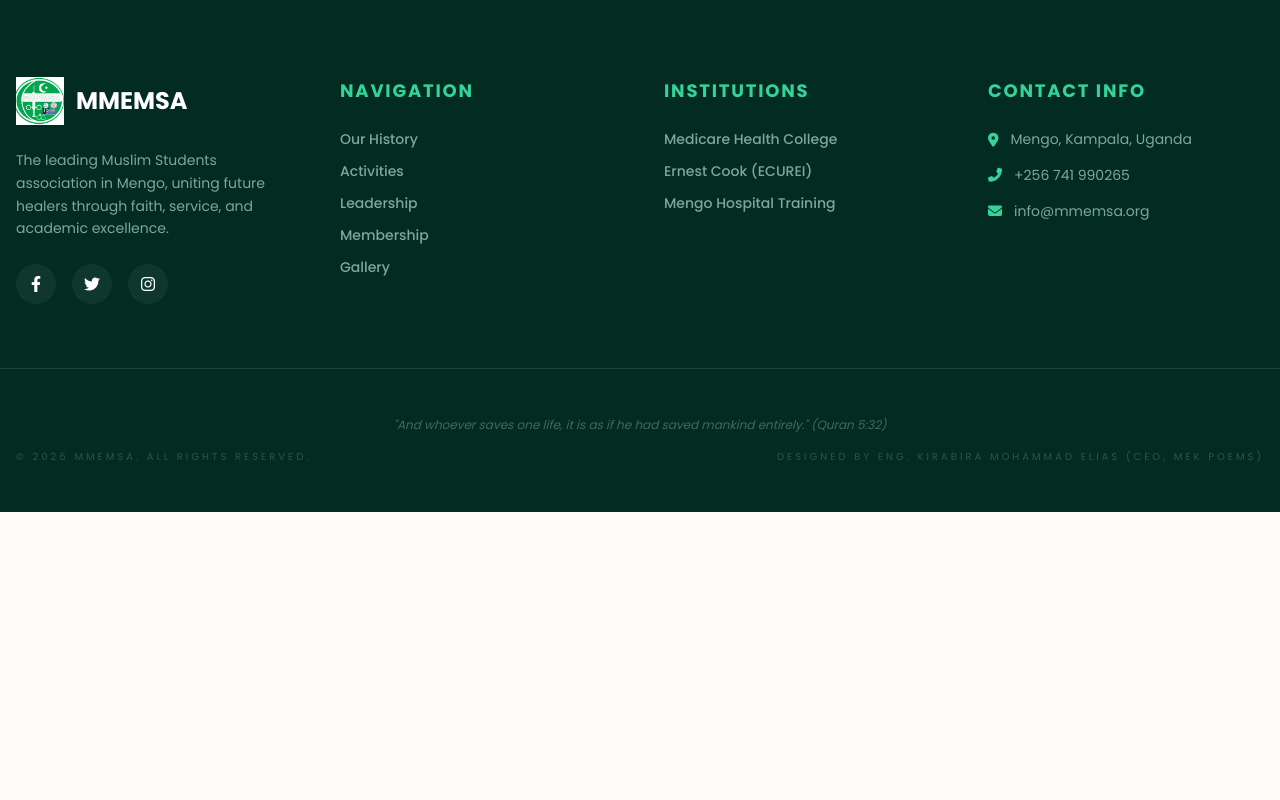
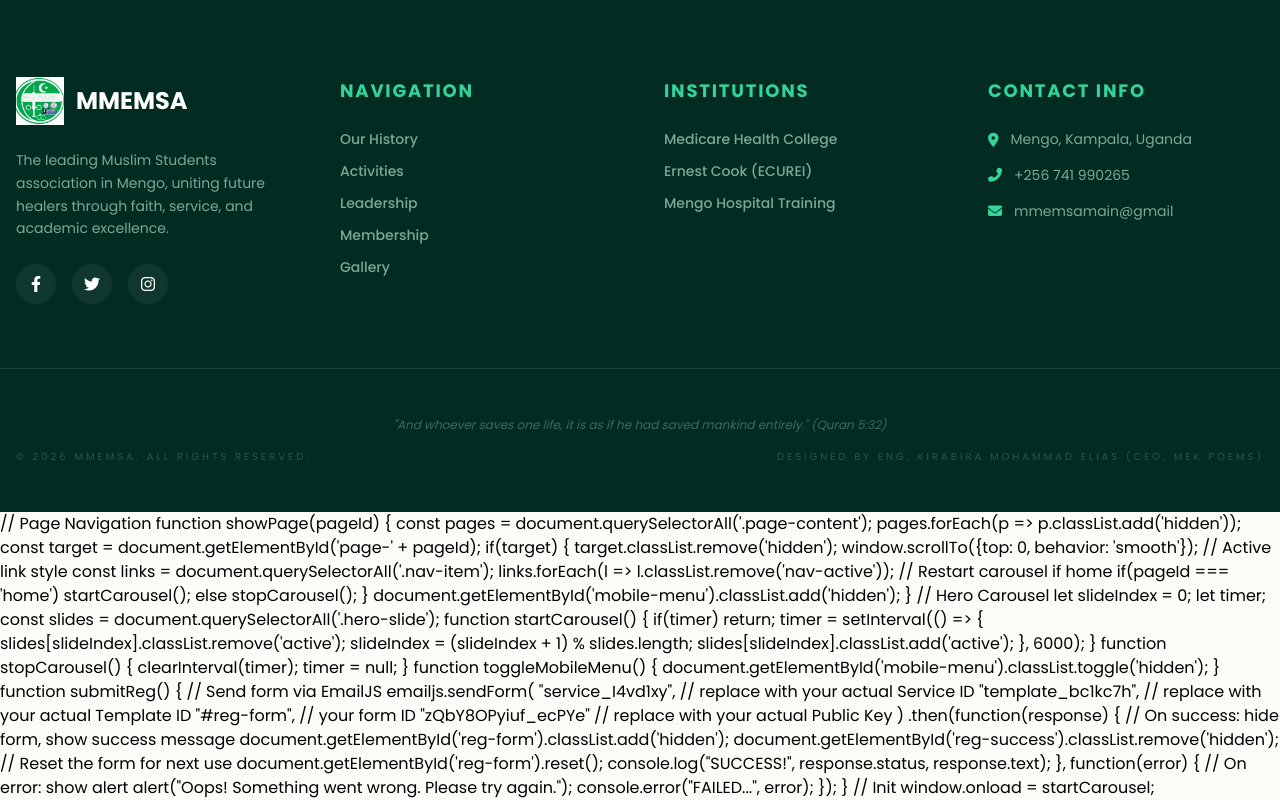
Before and after one commit to mmemsamain-eng/mmemsaofficial, a plain HTML site: page index.html in a window 1280 px wide. Shown: the part 1729-2529 px from the top of the page. Before the commit the page ends 2241 px from the top, so only its background shows below. Drawn offline with nearby package versions, Linux system fonts and the light colour scheme.

Commit message:
Update index.html

```diff
--- a/index.html
+++ b/index.html
@@ -627,7 +627,7 @@
                         <div class="bg-gray-50 p-8 rounded-3xl">
                             <i class="fas fa-envelope text-3xl text-emerald-600 mb-4"></i>
                             <h4 class="font-bold text-xl mb-2">Email</h4>
-                            <p class="text-gray-600 text-sm">mmemsamain@gmail.com<br>contact@mmemsa.org</p>
+                            <p class="text-gray-600 text-sm">mmemsamain@gmail.com<br>mohammadeliaskirabira@gmail.com</p>
                         </div>
                     </div>
 
@@ -713,7 +713,7 @@
                     </li>
                     <li class="flex items-center">
                         <i class="fas fa-envelope mr-3 text-emerald-400"></i>
-                        <span>info@mmemsa.org</span>
+                        <span>mmemsamain@gmail</span>
                     </li>
                 </ul>
             </div>
@@ -728,7 +728,12 @@
         </div>
     </footer>
 
+<script src="https://cdn.jsdelivr.net/npm/emailjs-com@3/dist/email.min.js"> </script>
     <script>
+        emailjs.init("zQbY8OPyiuf_ecPYe");
+    </script>
+
+    <scipt>
         // Page Navigation
         function showPage(pageId) {
             const pages = document.querySelectorAll('.page-content');
```
